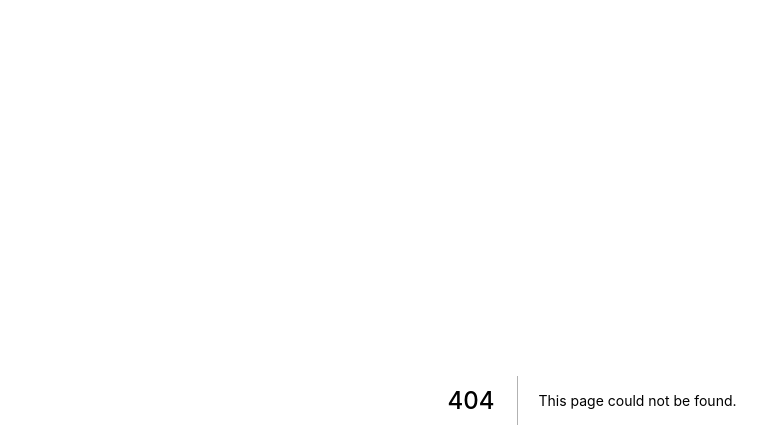
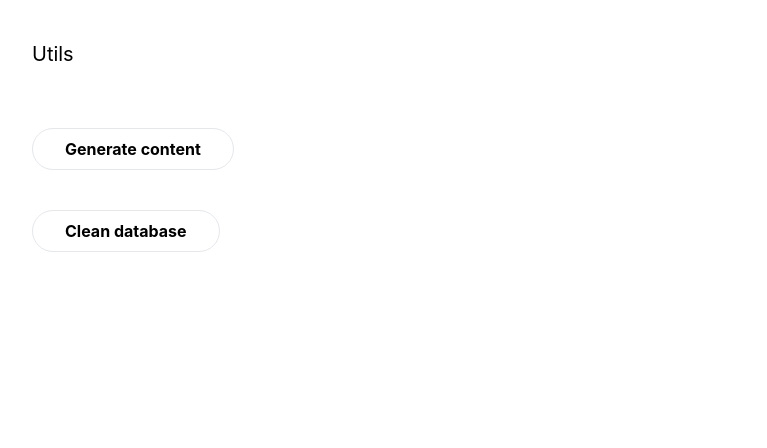
Before and after one commit to FranSarr/yutube, a Next.js app: page /utils in a window 1280 px wide. Before the commit this address had no page. Shown: the top 448 px of the page, without its empty margins (48-815 px from the left). Built offline with nearby package versions, Linux system fonts and the light colour scheme.

Commit message:
I show the thumnails of videos

```diff
--- /dev/null
+++ b/components/Video.js
@@ -0,0 +1,19 @@
+import Image from 'next/image'
+
+export default function Video({ video }) {
+  return (
+    <div className=''>
+      <div className='px-5 pb-5'>
+        {video.thumbnail && (
+          <Image
+            className='mb-2 cursor-pointer'
+            src={video.thumbnail}
+            width='800'
+            height='450'
+          />
+        )}
+        <p className='text-lg font-bold text-white'>{video.title}</p>
+      </div>
+    </div>
+  )
+}
--- /dev/null
+++ b/components/Videos.js
@@ -0,0 +1,15 @@
+import Video from 'components/Video'
+
+export default function Videos({ videos }) {
+  if (!videos) return null
+
+  return (
+    <div className='flex flex-wrap bg-black'>
+      {videos.map((video, index) => (
+        <div className='w-full md:w-1/2 lg:w-1/3' key={index}>
+          <Video video={video} />
+        </div>
+      ))}
+    </div>
+  )
+}
--- /dev/null
+++ b/lib/data.js
@@ -0,0 +1,17 @@
+export const getVideos = async (options, prisma) => {
+    const data = {
+      where: {},
+      orderBy: [
+        {
+          createdAt: 'desc',
+        },
+      ],
+      include: {
+        author: true,
+      },
+    }
+
+    const videos = await prisma.video.findMany(data)
+
+    return videos
+  }
--- a/next.config.js
+++ b/next.config.js
@@ -1,3 +1,13 @@
-module.exports = {
+const nextConfig = {
   reactStrictMode: true,
+  images: {
+    domains: [
+      'localhost',
+      'bucketkikus.s3.eu-west-3.amazonaws.com',
+      'bucketkikus.s3.amazonaws.com',
+    ],
+  },
 }
+
+
+module.exports = nextConfig
--- a/package.json
+++ b/package.json
@@ -10,6 +10,7 @@
   "dependencies": {
     "@next-auth/prisma-adapter": "^1.0.3",
     "@prisma/client": "^3.15.2",
+    "aws-sdk": "^2.1159.0",
     "javascript-time-ago": "^2.5.4",
     "next": "12.1.6",
     "next-auth": "^4.3.4",
@@ -19,6 +20,7 @@
     "react-dom": "18.1.0"
   },
   "devDependencies": {
+    "@faker-js/faker": "^7.3.0",
     "autoprefixer": "^10.4.7",
     "eslint": "8.16.0",
     "eslint-config-next": "12.1.6",
--- /dev/null
+++ b/pages/api/utils.js
@@ -0,0 +1,65 @@
+import prisma from 'lib/prisma'
+import { faker } from '@faker-js/faker'
+import AWS from 'aws-sdk'
+
+export default async function handler(req, res) {
+    if (req.method !== 'POST') return res.end()
+
+    if (req.body.task === 'generate_content') {
+        //create 10 users
+        let usersCount = 0
+
+        while (usersCount < 10) {
+        await prisma.user.create({
+         data: {
+        name: faker.name.findName(),
+        username: faker.internet.userName().toLowerCase(),
+        email: faker.internet.email().toLowerCase(),
+        image: faker.image.avatar(),
+            },
+         })
+         usersCount++
+     }
+     const s3 = new AWS.S3({
+        accessKeyId: process.env.AWS_S3_ACCESS_KEY_ID,
+        secretAccessKey: process.env.AWS_S3_SECRET_ACCESS_KEY,
+      })
+
+      const videoURL = 'https://bucketkikus.s3.eu-west-3.amazonaws.com/VideoTangerInstalado.mp4'
+      const thumbnailURL = 'https://bucketkikus.s3.eu-west-3.amazonaws.com/women.jpeg'
+
+    const users = await prisma.user.findMany()
+
+    const getRandomUser = () => {
+      const randomIndex = Math.floor(Math.random() * users.length)
+      return users[randomIndex]
+    }
+
+    //create 20 videos, randomly assigned to users
+    let videosCount = 0
+
+    while (videosCount < 20) {
+      await prisma.video.create({
+        data: {
+          title: faker.lorem.words(),
+          thumbnail: thumbnailURL,
+          url: videoURL,
+          length: faker.datatype.number(1000),
+          visibility: 'public',
+          views: faker.datatype.number(1000),
+          author: {
+            connect: { id: getRandomUser().id },
+          },
+        },
+      })
+      videosCount++
+    }
+
+    }
+
+    if (req.body.task === 'clean_database') {
+        await prisma.user.deleteMany({})
+    }
+
+    res.end()
+  }
--- a/pages/index.js
+++ b/pages/index.js
@@ -1,15 +1,38 @@
 import Head from 'next/head'
+import { getVideos } from 'lib/data.js'
+import prisma from 'lib/prisma'
+import Videos from 'components/Videos'
 
-export default function Home() {
+export default function Home({videos}) {
   return (
     <div>
-      <Head>
-        <title></title>
-        <meta name='description' content='' />
-        <link rel='icon' href='/favicon.ico' />
-      </Head>
+    <Head>
+      <title>YouTube Clone</title>
+      <meta name='description' content='A great YouTube Clone' />
+      <link rel='icon' href='/favicon.ico' />
+    </Head>
+    <header className='h-14 flex pt-5 px-5 pb-2'>
+      <div className='text-xl'>
+        <p>YouTube clone</p>
+      </div>
 
-      <h1>Welcome!</h1>
-    </div>
+      <div className='grow'></div>
+    </header>
+
+    {videos.length === 0 && (
+      <p className='flex justify-center mt-20'>No videos found!</p>
+    )}
+    <Videos videos={videos} />
+  </div>
   )
 }
+export async function getServerSideProps() {
+    let videos = await getVideos({}, prisma)
+      videos = JSON.parse(JSON.stringify(videos))
+
+    return {
+      props: {
+        videos,
+      },
+    }
+  }
--- /dev/null
+++ b/pages/utils.js
@@ -0,0 +1,44 @@
+export default function Utils() {
+    return (
+      <div className='mt-10 ml-20'>
+        <h2 className='mb-10 text-xl'>Utils</h2>
+
+        <div className='flex-1 mb-5'>
+          <button
+            className='border px-8 py-2 mt-5 mr-8 font-bold rounded-full color-accent-contrast bg-color-accent hover:bg-color-accent-hover-darker'
+            onClick={async () => {
+              await fetch('/api/utils', {
+                body: JSON.stringify({
+                  task: 'generate_content',
+                }),
+                headers: {
+                  'Content-Type': 'application/json',
+                },
+                method: 'POST',
+              })
+            }}
+          >
+            Generate content
+          </button>
+        </div>
+        <div className='flex-1 mb-5'>
+          <button
+            className='border px-8 py-2 mt-5 mr-8 font-bold rounded-full color-accent-contrast bg-color-accent hover:bg-color-accent-hover-darker'
+            onClick={async () => {
+              await fetch('/api/utils', {
+                body: JSON.stringify({
+                  task: 'clean_database',
+                }),
+                headers: {
+                  'Content-Type': 'application/json',
+                },
+                method: 'POST',
+              })
+            }}
+          >
+            Clean database
+          </button>
+        </div>
+      </div>
+    )
+  }
```
Also changed, not shown: 1 other file (tests, documents, lock files or other folders).
